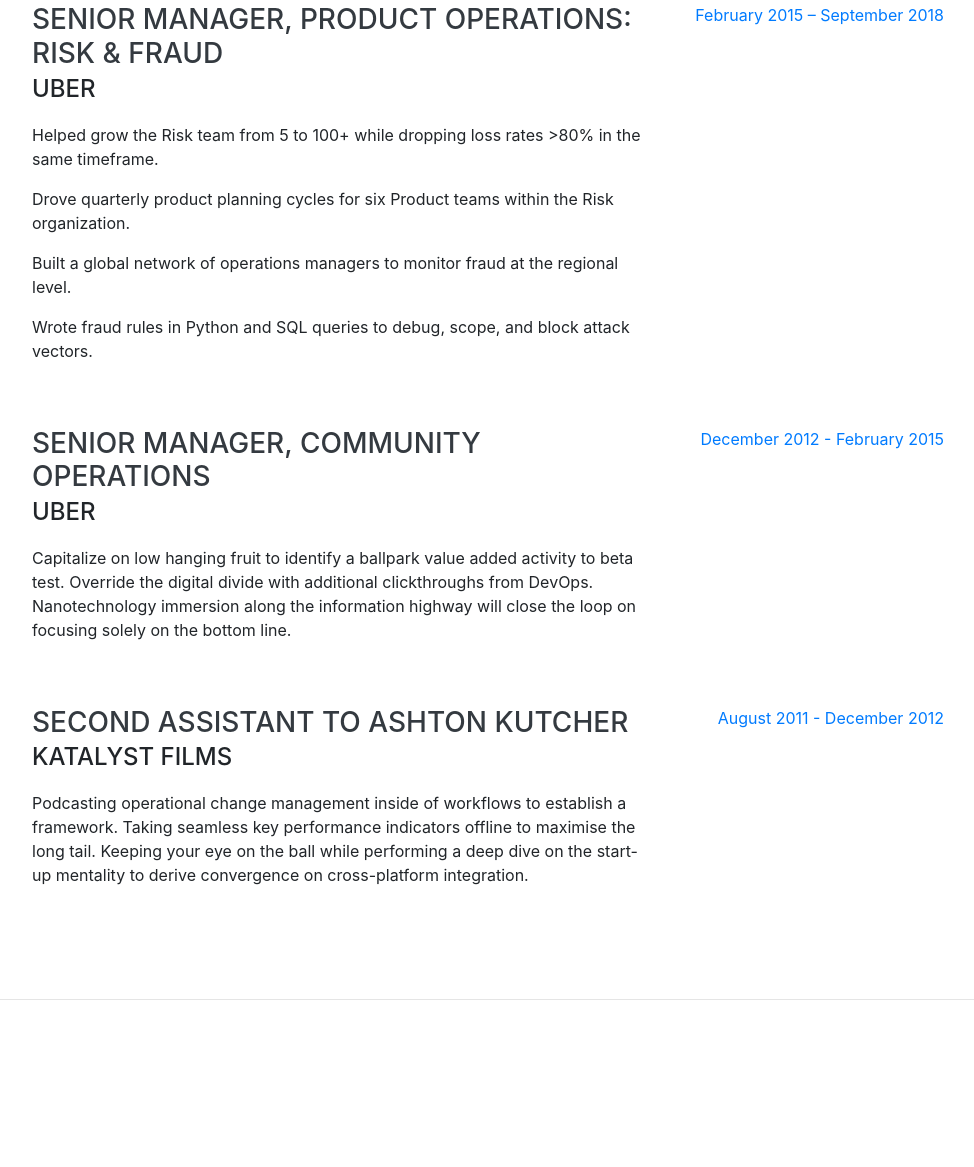
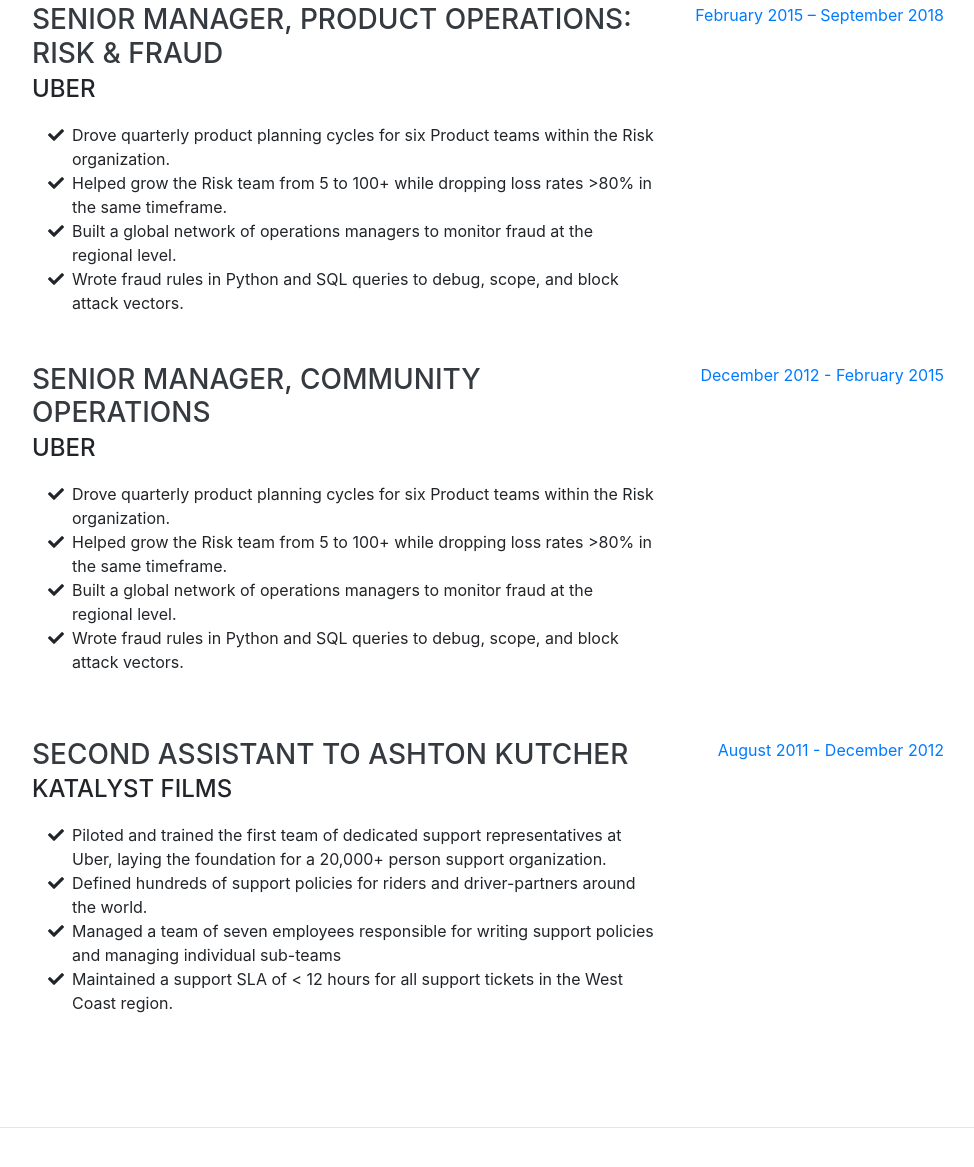
Before and after one commit to jameshawkinsjr/portfolio, a website with bundled scripts: page index.html in a window 1280 px wide. Shown: the part 1733-2900 px from the top of the page, without its empty margins (288-1262 px from the left). Built offline with nearby package versions, Linux system fonts and the light colour scheme; a web font is replaced by a local one.

Commit message:
Add experience section

```diff
--- a/index.html
+++ b/index.html
@@ -132,10 +132,24 @@
           <div class="resume-content">
             <h3 class="mb-0">Senior Manager, Product Operations: Risk & Fraud</h3>
             <div class="subheading mb-3">Uber</div>
-            <p>Helped grow the Risk team from 5 to 100+ while dropping loss rates >80% in the same timeframe.</p>
-            <p>Drove quarterly product planning cycles for six Product teams within the Risk organization.</p>
-            <p>Built a global network of operations managers to monitor fraud at the regional level.</p>
-            <p>Wrote fraud rules in Python and SQL queries to debug, scope, and block attack vectors.</p>
+            <ul class="fa-ul mb-0">
+              <li>
+                  <i class="fa-li fas fa-check"></i>
+                Drove quarterly product planning cycles for six Product teams within the Risk organization.
+              </li>
+              <li>
+                <i class="fa-li fas fa-check"></i>
+                Helped grow the Risk team from 5 to 100+ while dropping loss rates >80% in the same timeframe.
+              </li>
+              <li>
+                <i class="fa-li fas fa-check"></i>
+                Built a global network of operations managers to monitor fraud at the regional level.
+              </li>
+              <li>
+                <i class="fa-li fas fa-check"></i>
+                Wrote fraud rules in Python and SQL queries to debug, scope, and block attack vectors.
+              </li>
+          </ul>
 
           </div>
           <div class="resume-date text-md-right">
@@ -147,7 +161,24 @@
           <div class="resume-content">
             <h3 class="mb-0">Senior Manager, Community Operations</h3>
             <div class="subheading mb-3">Uber</div>
-            <p>Capitalize on low hanging fruit to identify a ballpark value added activity to beta test. Override the digital divide with additional clickthroughs from DevOps. Nanotechnology immersion along the information highway will close the loop on focusing solely on the bottom line.</p>
+            <ul class="fa-ul">
+                <li>
+                    <i class="fa-li fas fa-check"></i>
+                  Drove quarterly product planning cycles for six Product teams within the Risk organization.
+                </li>
+                <li>
+                  <i class="fa-li fas fa-check"></i>
+                  Helped grow the Risk team from 5 to 100+ while dropping loss rates >80% in the same timeframe.
+                </li>
+                <li>
+                  <i class="fa-li fas fa-check"></i>
+                  Built a global network of operations managers to monitor fraud at the regional level.
+                </li>
+                <li>
+                  <i class="fa-li fas fa-check"></i>
+                  Wrote fraud rules in Python and SQL queries to debug, scope, and block attack vectors.
+                </li>
+            </ul>
           </div>
           <div class="resume-date text-md-right">
             <span class="text-primary">December 2012 - February 2015</span>
@@ -158,7 +189,24 @@
           <div class="resume-content">
             <h3 class="mb-0">Second Assistant to Ashton Kutcher</h3>
             <div class="subheading mb-3">Katalyst Films</div>
-            <p>Podcasting operational change management inside of workflows to establish a framework. Taking seamless key performance indicators offline to maximise the long tail. Keeping your eye on the ball while performing a deep dive on the start-up mentality to derive convergence on cross-platform integration.</p>
+            <ul class="fa-ul">
+                <li>
+                    <i class="fa-li fas fa-check"></i>
+                    Piloted and trained the first team of dedicated support representatives at Uber, laying the foundation for a 20,000+ person support organization.
+                </li>
+                <li>
+                  <i class="fa-li fas fa-check"></i>
+                  Defined hundreds of support policies for riders and driver-partners around the world.
+                </li>
+                <li>
+                  <i class="fa-li fas fa-check"></i>
+                  Managed a team of seven employees responsible for writing support policies and managing individual sub-teams
+                </li>
+                <li>
+                  <i class="fa-li fas fa-check"></i>
+                  Maintained a support SLA  of < 12 hours for all support tickets in the West Coast region.
+                </li>
+            </ul>
           </div>
           <div class="resume-date text-md-right">
             <span class="text-primary">August 2011 - December 2012</span>
--- a/scss/_resume-item.scss
+++ b/scss/_resume-item.scss
@@ -3,7 +3,15 @@
   padding-bottom: 5rem !important;
   max-width: 75rem;
   .resume-item {
-    .resume-content {}
+    .resume-content {
+      ul {
+        .fa-check{
+          &:hover{
+            color: $green;
+          }
+        }
+      }
+    }
     .resume-date {
       min-width: none;
     }
```
Also changed, not shown: css/resume.css, css/resume.min.css.
